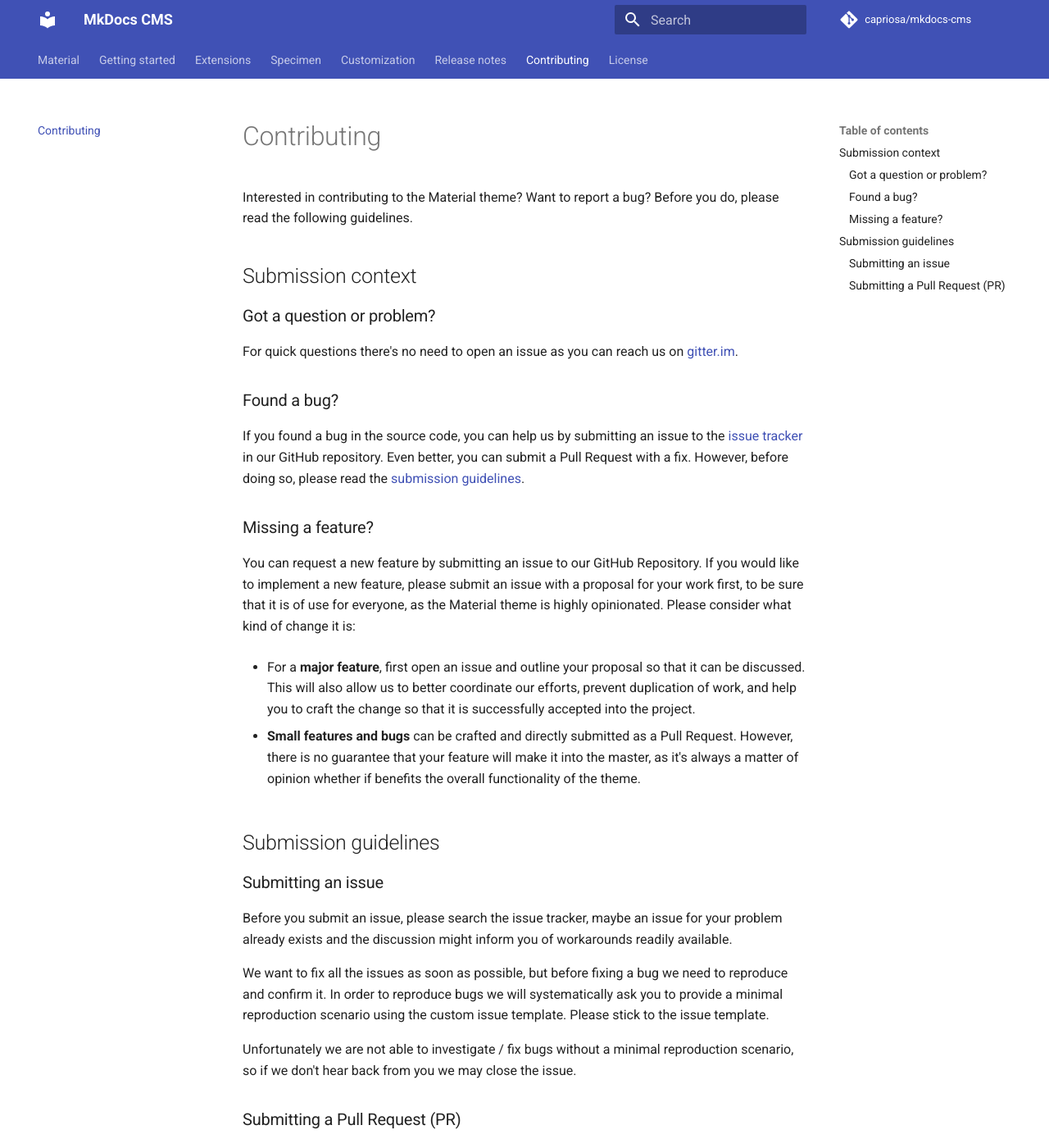
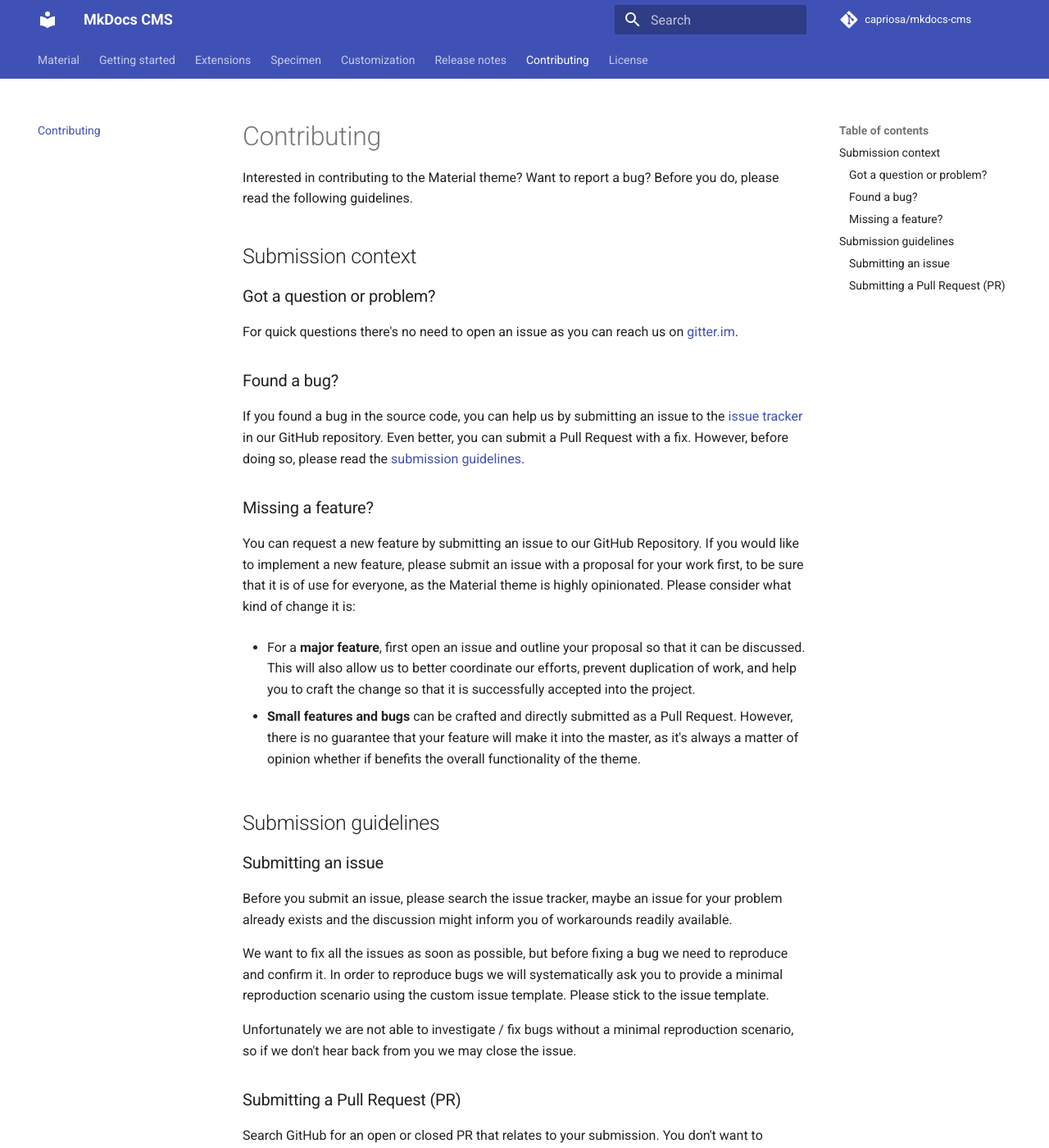
Before and after one commit to capriosa/mkdocs-cms, an MkDocs documentation site: the page built from docs/contributing.md, in a window 1280 px wide and 1400 px high. Shown: the whole window at 82% size. Built offline with MkDocs 1.6.1 and Material for MkDocs 9.7.7, drawn with Linux system fonts in a browser that asks for light colours; comment, search, counter and statistics services are not loaded; old or Windows-style settings are respelled for this version of MkDocs.

```diff
--- a/docs/stylesheets/extra.css
+++ b/docs/stylesheets/extra.css
@@ -11,3 +11,7 @@
 .md-footer-nav__link--next, .md-footer-nav__link--prev {
     color: #fff;
 }
+
+.md-typeset h1 {
+    margin: 0 0 0;
+}
```
